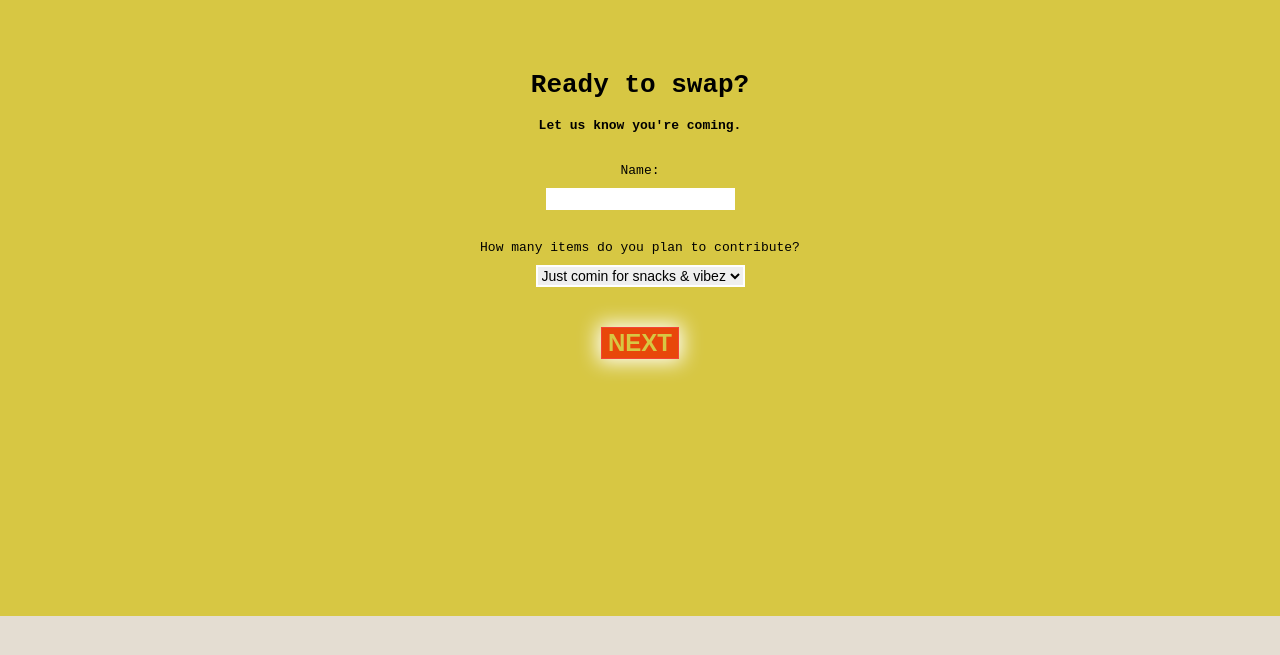
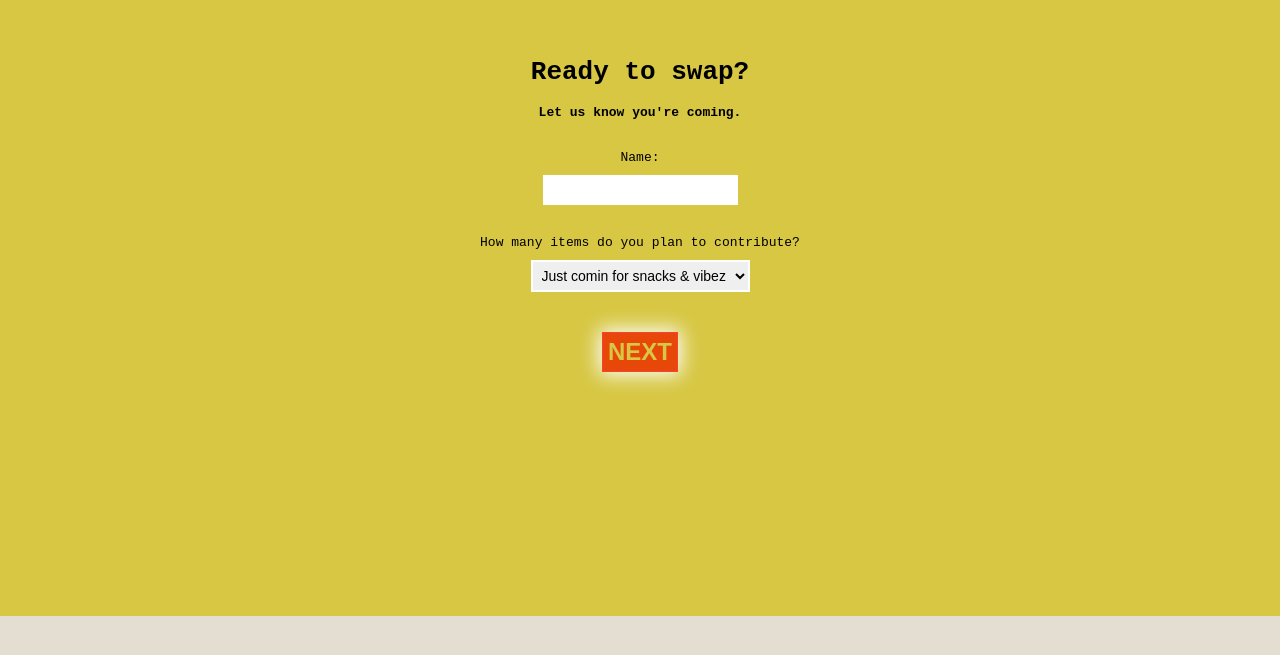
Before and after one commit to abbykaemmerer/swap, a React (Create React App) app: page / in a window 1280 px wide. Shown: the part 1149-1804 px from the top of the page. Built offline with nearby package versions, Linux system fonts and the light colour scheme; the HTML template or start-up script is replaced by a standard one.

Commit message:
1.10: rsvp css

```diff
--- a/src/App.css
+++ b/src/App.css
@@ -100,6 +100,7 @@ form {
   border: 1px solid #F44336;
   font-size: 24px;
   font-weight: bolder;
+  padding: 5px;
   margin: 20px;
   background-color: #e8470a;
   color: #d7c743;
@@ -107,10 +108,16 @@ form {
   box-shadow: 0px 0px 20px 3px #fffffe;
 }
 
+select #select {
+  border-radius: 0px !important;
+  background: white !important;
+  color: black !important;
+}
 
 .textfield {
   border: 2px solid white;
   font-size: 14px;
+  padding: 5px;
 }
 
 .guests {
--- a/src/RSVP/rsvp.js
+++ b/src/RSVP/rsvp.js
@@ -35,6 +35,7 @@ class RsvpForm extends React.Component {
         <label>How many items do you plan to contribute?</label>
         <select
         className="textfield"
+        id='select'
         onChange={e => this.setState({ dietaryRequirements: e.target.value})}>
             <option value="" disabled defaultValue>Select</option>
             <option value="none">Just comin for snacks & vibez</option>
```
